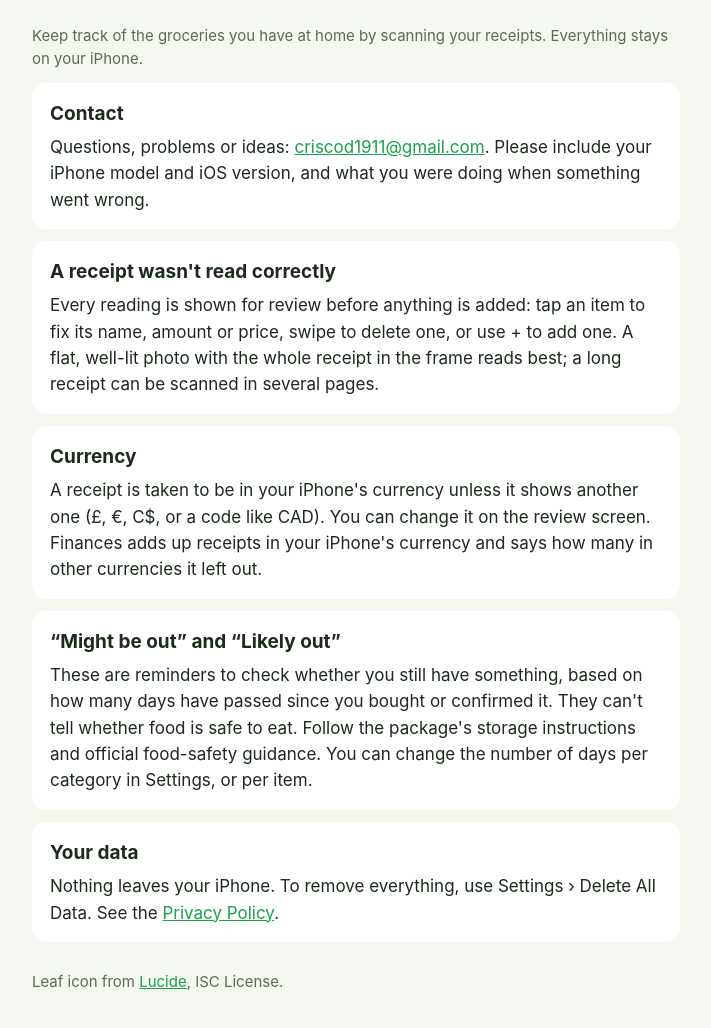
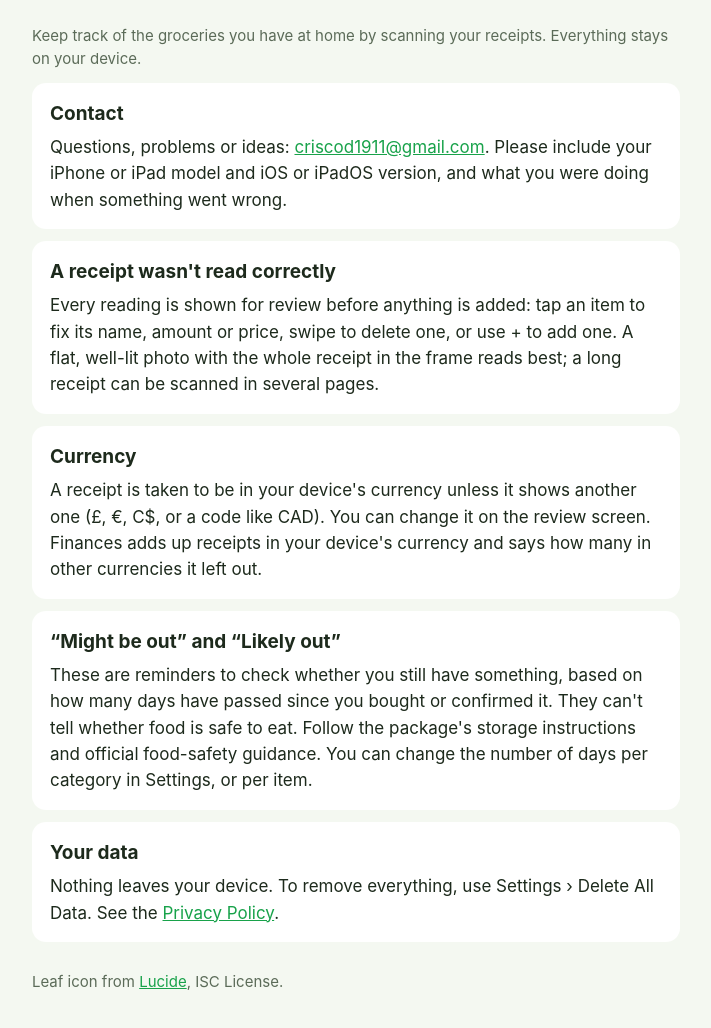
Before and after one commit to Farflan/GroceryTracker-site, a plain HTML site: page index.html in a window 1280 px wide. Shown: the part 100-1128 px from the top of the page, without its empty margins (284-995 px from the left). Drawn offline with Linux system fonts and the light colour scheme.

Commit message:
The website says the app is for iPhone and iPad

```diff
--- a/index.html
+++ b/index.html
@@ -9,22 +9,22 @@
 <body>
 <main>
 <header><img src="icon.png" alt=""><h1>Grocery Tracker</h1></header>
-<p class="muted">Keep track of the groceries you have at home by scanning your receipts. Everything stays on your iPhone.</p>
+<p class="muted">Keep track of the groceries you have at home by scanning your receipts. Everything stays on your device.</p>
 
 <section><h2>Contact</h2>
-<p>Questions, problems or ideas: <a href="mailto:criscod1911@gmail.com">criscod1911@gmail.com</a>. Please include your iPhone model and iOS version, and what you were doing when something went wrong.</p></section>
+<p>Questions, problems or ideas: <a href="mailto:criscod1911@gmail.com">criscod1911@gmail.com</a>. Please include your iPhone or iPad model and iOS or iPadOS version, and what you were doing when something went wrong.</p></section>
 
 <section><h2>A receipt wasn't read correctly</h2>
 <p>Every reading is shown for review before anything is added: tap an item to fix its name, amount or price, swipe to delete one, or use + to add one. A flat, well-lit photo with the whole receipt in the frame reads best; a long receipt can be scanned in several pages.</p></section>
 
 <section><h2>Currency</h2>
-<p>A receipt is taken to be in your iPhone's currency unless it shows another one (£, €, C$, or a code like CAD). You can change it on the review screen. Finances adds up receipts in your iPhone's currency and says how many in other currencies it left out.</p></section>
+<p>A receipt is taken to be in your device's currency unless it shows another one (£, €, C$, or a code like CAD). You can change it on the review screen. Finances adds up receipts in your device's currency and says how many in other currencies it left out.</p></section>
 
 <section><h2>“Might be out” and “Likely out”</h2>
 <p>These are reminders to check whether you still have something, based on how many days have passed since you bought or confirmed it. They can't tell whether food is safe to eat. Follow the package's storage instructions and official food-safety guidance. You can change the number of days per category in Settings, or per item.</p></section>
 
 <section><h2>Your data</h2>
-<p>Nothing leaves your iPhone. To remove everything, use Settings › Delete All Data. See the <a href="privacy.html">Privacy Policy</a>.</p></section>
+<p>Nothing leaves your device. To remove everything, use Settings › Delete All Data. See the <a href="privacy.html">Privacy Policy</a>.</p></section>
 
 <nav class="muted">Leaf icon from <a href="https://lucide.dev">Lucide</a>, ISC License.</nav>
 </main>
```
Also changed, not shown: privacy.html (+1 -1 lines).
